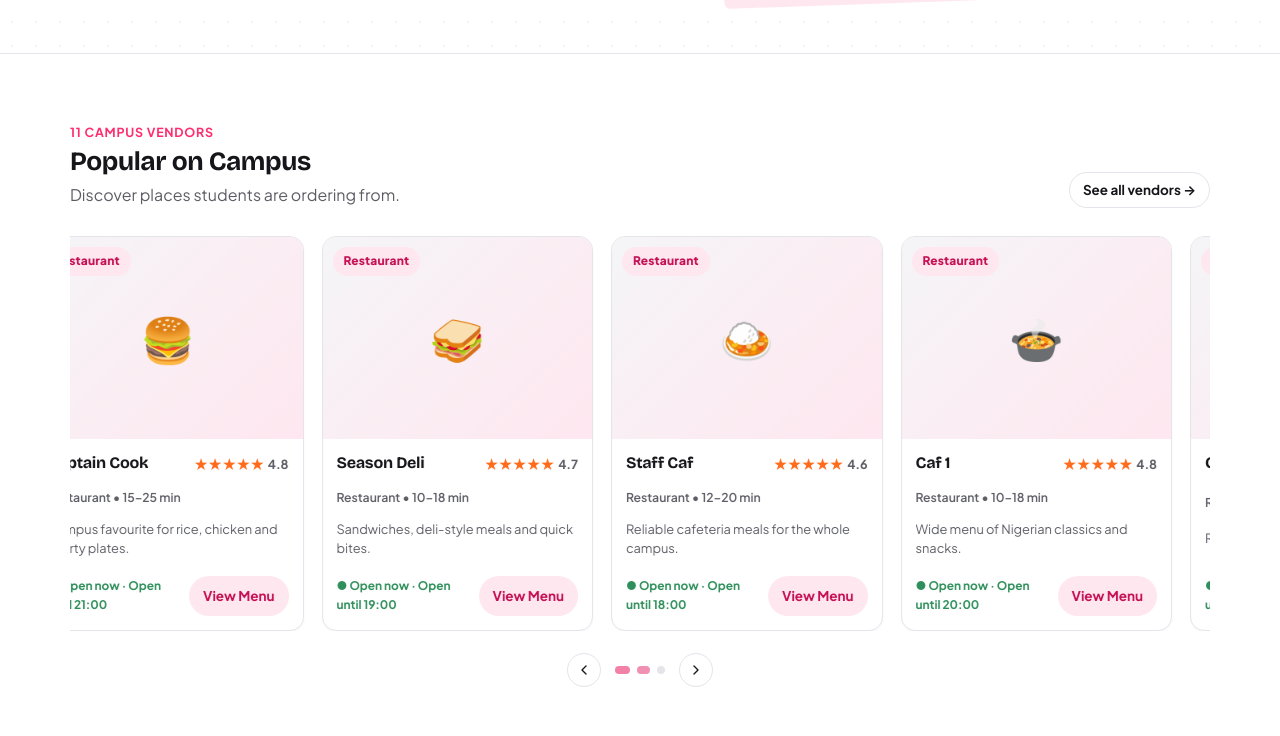
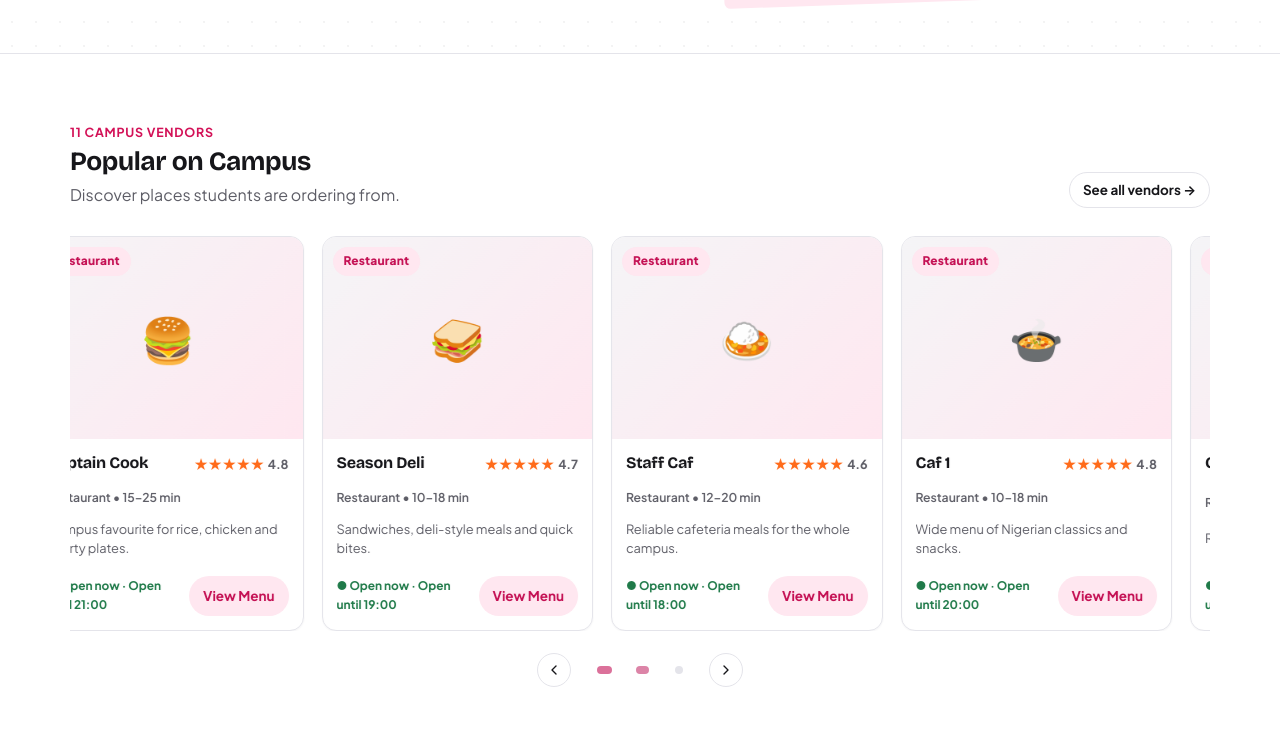
Before and after one commit to fopzyy23/ABUAD-Delivery-CampusRun, a website: page assets/html/index.html in a window 1280 px wide. Shown: the part 603-1339 px from the top of the page. Drawn offline with nearby package versions, Linux system fonts and the light colour scheme; no server answers.

Commit message:
Improve accessibility contrast and carousel touch targets

```diff
--- a/assets/css/styles.css
+++ b/assets/css/styles.css
@@ -35,7 +35,7 @@
   /* Status / semantic (keep for existing logic that references these) */
   /* Brand: Dropzyy hot pink (primary accent, from the moto icon).
      --route-blue is kept ONLY as the semantic info/status color. */
-  --brand: var(--dropzyy-flame);
+  --brand: #D31157;
   --brand-600: #E61360;
   --brand-700: #C40E52;
   --brand-soft: #FFE7F0;
@@ -45,7 +45,7 @@
   --danger-soft: #FBEDE9;
   --info: var(--route-blue);
   --info-soft: #E6ECF5;
-  --success: #2F8F5B;
+  --success: #1F7A49;
   --success-soft: #E7F3EC;
 
   /* --- Typography --- */
@@ -654,12 +654,35 @@ html[data-theme="dark"] .badge--warn { color: var(--accent); }
 .vcarousel__btn svg { width: 16px; height: 16px; display: block; }
 .vcarousel__dots { display: flex; gap: 7px; align-items: center; }
 .vcarousel__dot {
-  width: 8px; height: 8px; padding: 0; border: 0; border-radius: 999px;
-  background: var(--ash); cursor: pointer;
+  width: 32px;
+  height: 32px;
+  padding: 12px;
+  border: 0;
+  border-radius: 999px;
+  background: transparent;
+  cursor: pointer;
+  position: relative;
+}
+
+.vcarousel__dot::before {
+  content: "";
+  display: block;
+  width: 8px;
+  height: 8px;
+  margin: auto;
+  border-radius: 999px;
+  background: var(--ash);
   transition: background .15s var(--ease), width .15s var(--ease);
 }
-.vcarousel__dot:hover { background: var(--ash-text); }
-.vcarousel__dot.is-active { background: var(--brand); width: 20px; }
+
+.vcarousel__dot:hover::before {
+  background: var(--ash-text);
+}
+
+.vcarousel__dot.is-active::before {
+  width: 20px;
+  background: var(--brand);
+}
 
 /* --- Featured Bookshop Materials --- */
 .dropzyy-bookshop { padding: 0 0 64px; }
```
